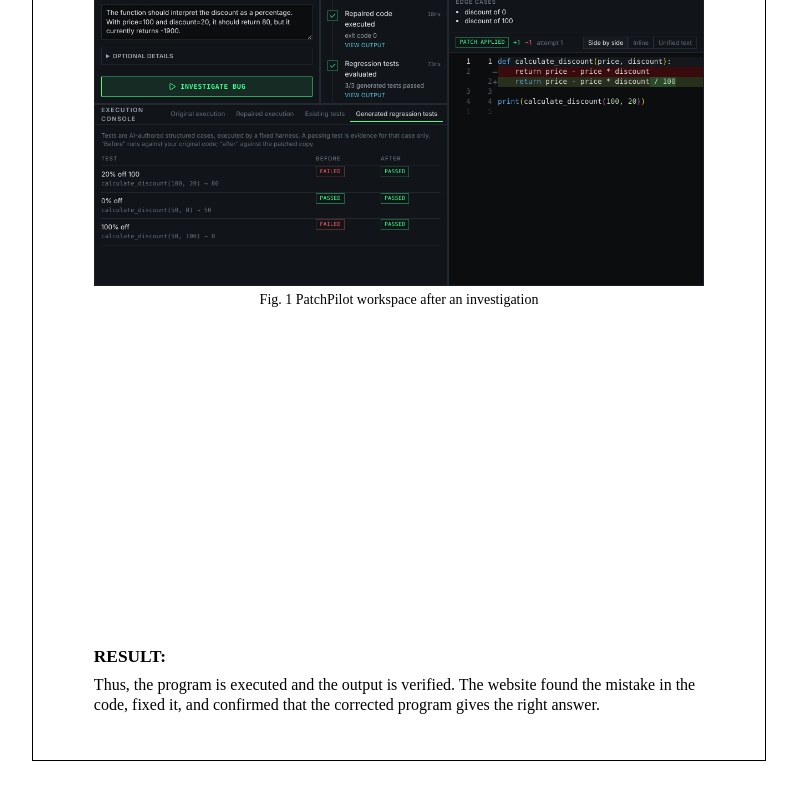
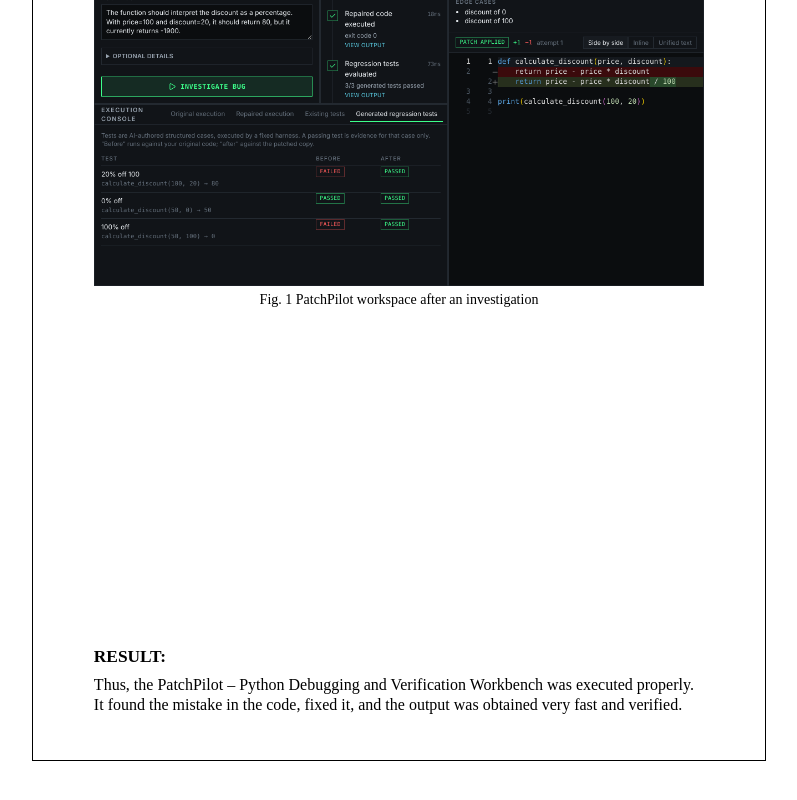
Before and after one commit to shalomarputhasingh/PatchPilot, a Next.js app: page /report in a window 1280 px wide. Shown: the part 4953-5753 px from the top of the page, without its empty margins (241-1038 px from the left). Built offline with nearby package versions, Linux system fonts and the light colour scheme.

Commit message:
Mention project title and fast, proper execution in report RESULT
Co-Authored-By: Claude Sonnet 5.5 <noreply@anthropic.com>
Claude-Session: https://claude.ai/code/session_013eUVRVq7B7xKrDZnztB4qG

```diff
--- a/app/(report)/report/page.tsx
+++ b/app/(report)/report/page.tsx
@@ -132,7 +132,7 @@ export default function ReportPage() {
           </div>
           <div style={{ marginTop: "auto" }}>
             <h2 className="sec" style={{ margin: "0 0 2mm" }}>RESULT:</h2>
-            <p style={{ margin: 0 }}>Thus, the program is executed and the output is verified. The website found the mistake in the code, fixed it, and confirmed that the corrected program gives the right answer.</p>
+            <p style={{ margin: 0 }}>Thus, the PatchPilot – Python Debugging and Verification Workbench was executed properly. It found the mistake in the code, fixed it, and the output was obtained very fast and verified.</p>
           </div>
         </div>
       </div>
```
Also changed, not shown: 1 other file (tests, documents, lock files or other folders).
